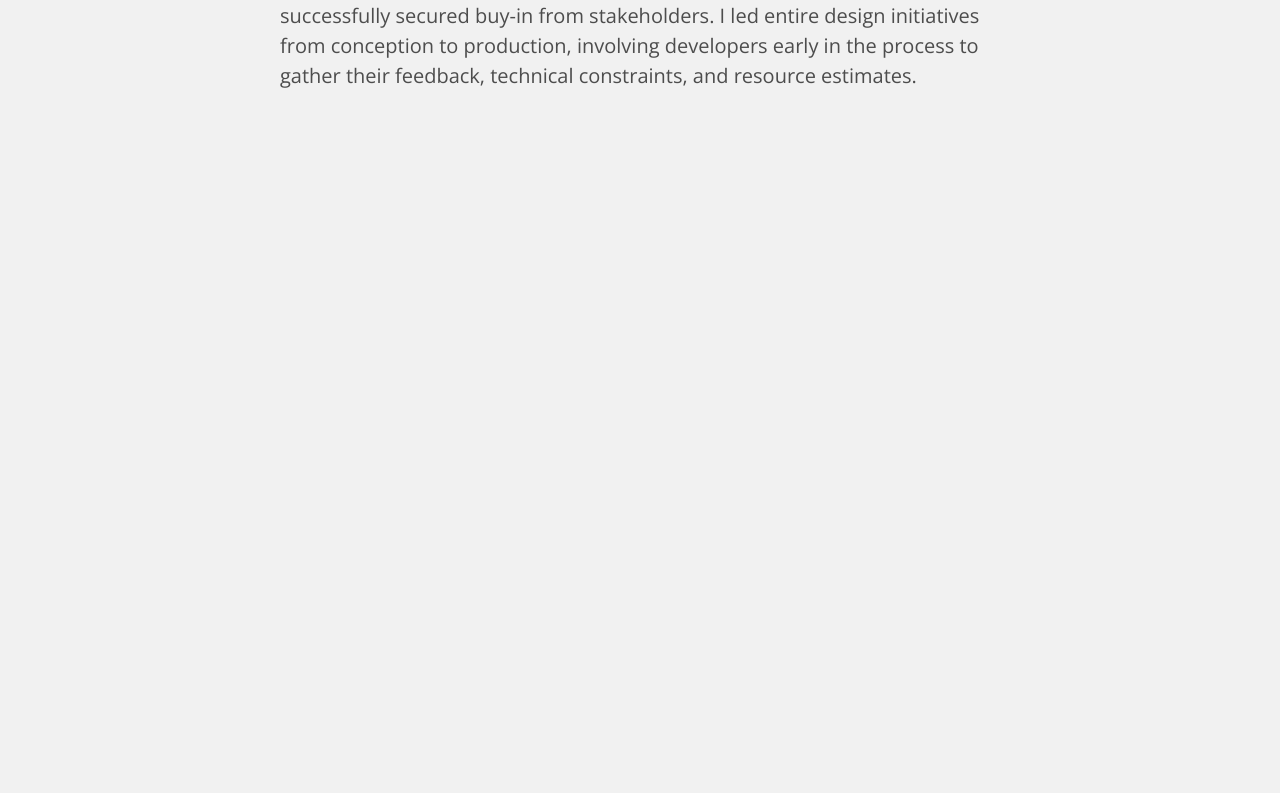
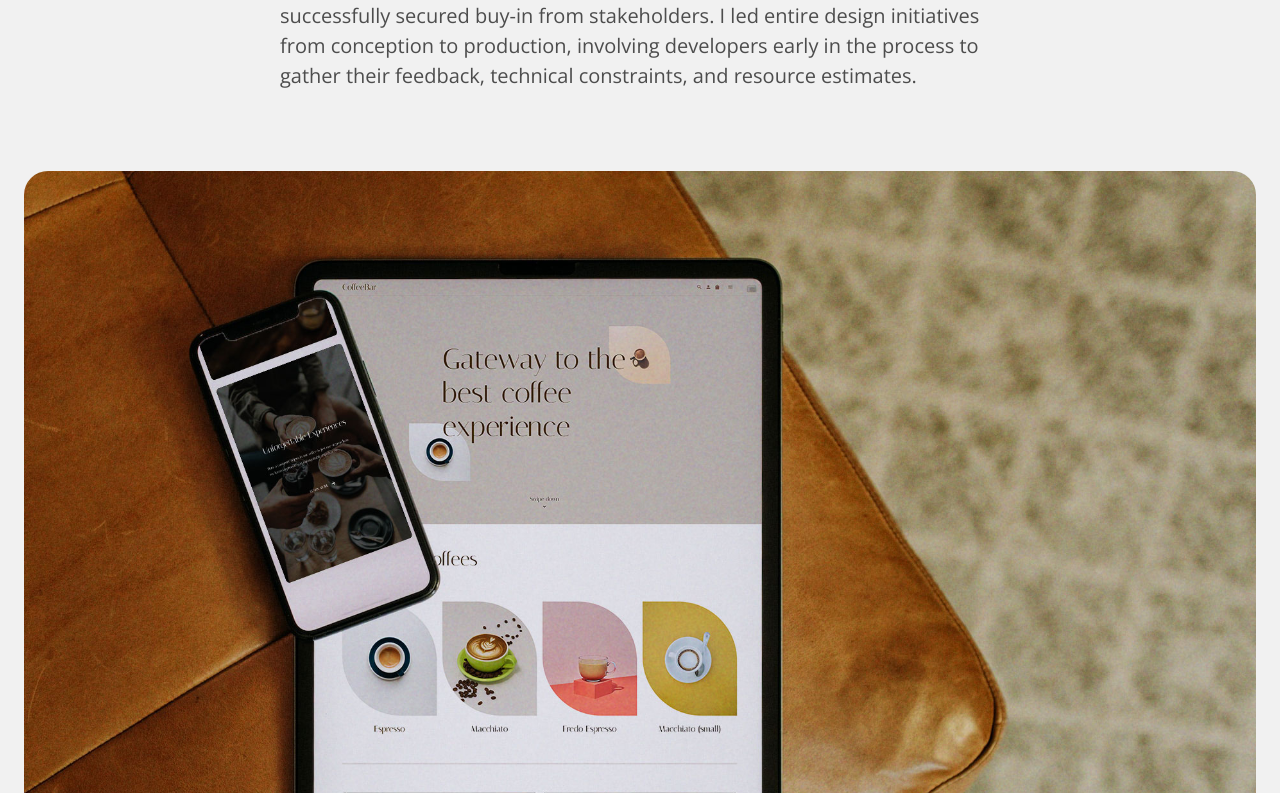
Before and after one commit to DarkoM996/nextjs-pagerouter-portfolio, a Next.js app: page /projects/coffeebar in a window 1280 px wide. Shown: the part 1047-1840 px from the top of the page. Before the commit the page ends 1154 px from the top, so only its background shows below. Built offline with nearby package versions, Linux system fonts and the light colour scheme.

Commit message:
Images added and fixed

```diff
--- a/pages/components/CoffeeBarImages.jsx
+++ b/pages/components/CoffeeBarImages.jsx
@@ -1,11 +1,11 @@
 import React from "react";
-import picture1 from "../../public/images/coffee-bar-concept-version-2.0-volume-1.5.jpg";
+import picture1 from "../../public/images/coffee-bar-concept-version-2.0-volume-2.3.jpg";
 import picture2 from "../../public/images/coffee-bar-concept-version-2.0-volume-1.8.jpg";
 import picture3 from "../../public/images/coffee-bar-concept-version-2.0-volume-1.9.jpg";
 import picture4 from "../../public/images/coffee-bar-concept-version-2.0-volume-2.0.jpg";
 import picture5 from "../../public/images/coffee-bar-concept-version-2.0-volume-2.1.jpg";
 import picture6 from "../../public/images/coffee-bar-concept-version-2.0-volume-2.4.jpg";
-import picture7 from "../../public/images/coffee-bar-concept-version-2.0-volume-2.5.jpg";
+import picture7 from "../../public/images/coffee-bar-concept-version-2.0-volume-1.5.jpg";
 import Image from "next/image";
 
 const CoffeeBarImages = () => {
--- a/pages/projects/coffeebar.js
+++ b/pages/projects/coffeebar.js
@@ -1,5 +1,6 @@
 import React from "react";
 import CoffeeBarHero from "../components/CoffeeBarHero";
+import CoffeeBarImages from "../components/CoffeeBarImages";
 import CoffeeBarText from "../components/CoffeeBarText";
 
 const coffeebar = () => {
@@ -7,6 +8,7 @@ const coffeebar = () => {
     <>
       <CoffeeBarHero />
       <CoffeeBarText />
+      <CoffeeBarImages />
     </>
   );
 };
```
